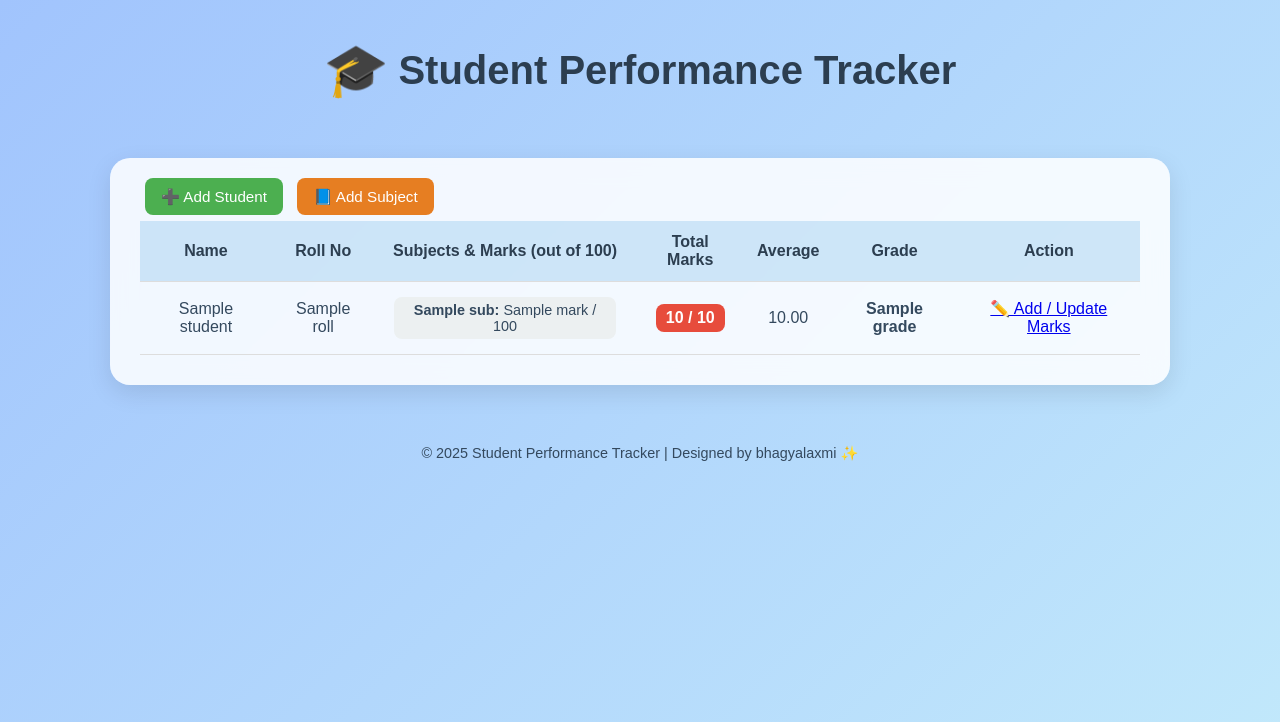
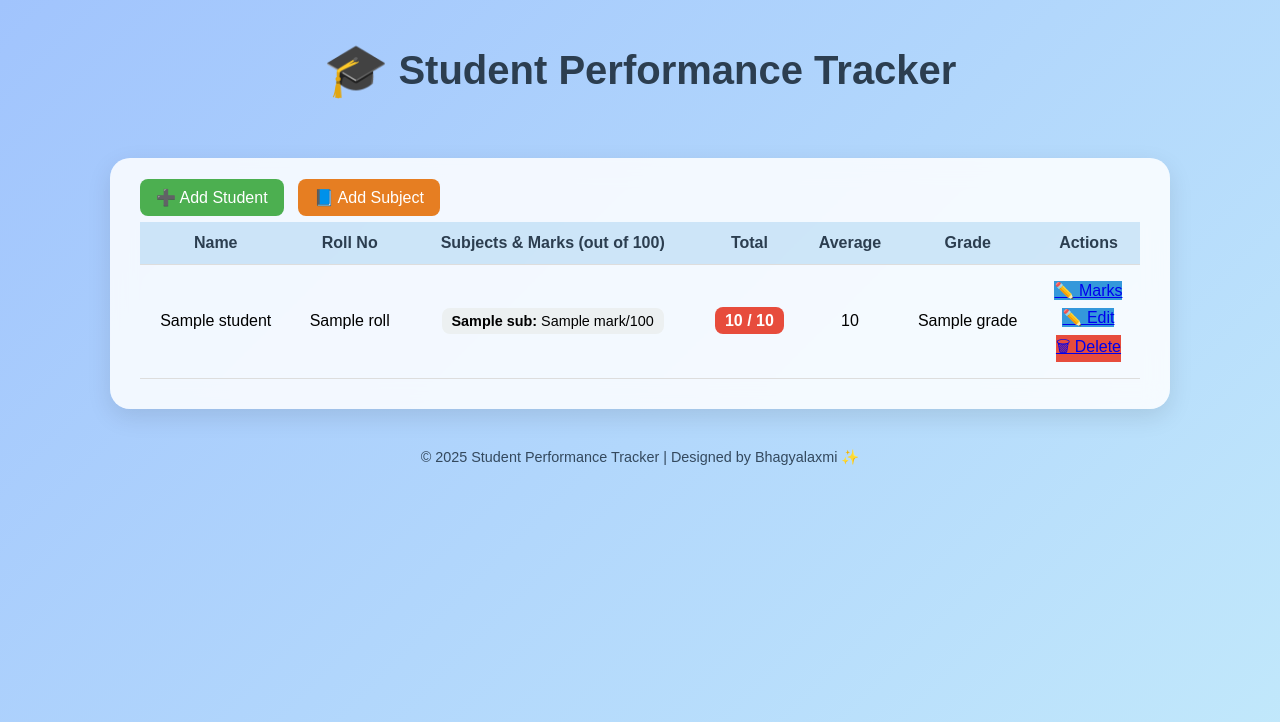
Before and after one commit to Bhagyalaxmi-mohanty/student-performance---tracker, a Flask app: template templates/index.html in a window 1280 px wide. Shown: the top 722 px of the page. Run offline with Flask 3, Linux system fonts and the light colour scheme; the template is opened without the code that fills it: most values are stand-ins (such as "Sample title", 1, 10 or a date in 2020).

```diff
--- a/app.py
+++ b/app.py
@@ -102,6 +102,31 @@ def add_marks(roll):
         return redirect(url_for('index'))
 
     return render_template("add_marks.html", student=student, subjects=subjects)
+@app.route('/edit_student/<roll>', methods=['GET', 'POST'])
+def edit_student(roll):
+    student = None
+
+    for s in students:
+        if s['roll'] == roll:
+            student = s
+            break
+
+    if not student:
+        return redirect(url_for('index'))
+
+    if request.method == 'POST':
+        student['name'] = request.form['name'].strip()
+        student['roll'] = request.form['roll'].strip()
+        return redirect(url_for('index'))
+
+    return render_template("edit_student.html", student=student)
+@app.route('/delete_student/<roll>')
+def delete_student(roll):
+    global students
+    students = [s for s in students if s['roll'] != roll]
+    return redirect(url_for('index'))
+
+
 
 # -------------------------
 # Run Flask App
--- a/templates/index.html
+++ b/templates/index.html
@@ -3,6 +3,7 @@
 <head>
     <meta charset="UTF-8">
     <title>Student Performance Tracker</title>
+
     <style>
         body {
             font-family: "Poppins", sans-serif;
@@ -38,12 +39,6 @@
             padding: 30px;
             width: 90%;
             max-width: 1000px;
-            transition: 0.3s;
-        }
-
-        .container:hover {
-            transform: translateY(-3px);
-            box-shadow: 0 12px 30px rgba(0, 0, 0, 0.15);
         }
 
         table {
@@ -56,91 +51,55 @@
             padding: 12px;
             text-align: center;
             border-bottom: 1px solid #ddd;
-            font-size: 1em;
         }
 
         th {
             background-color: rgba(52, 152, 219, 0.2);
             color: #2c3e50;
-            font-weight: 600;
-        }
-
-        td {
-            color: #34495e;
         }
 
         .actions a {
             text-decoration: none;
             padding: 10px 16px;
             border-radius: 8px;
-            font-size: 0.95em;
             font-weight: 500;
-            margin: 0 5px;
-            transition: 0.3s ease;
-        }
-
-        .actions a.add {
-            background: #4caf50;
+            margin-right: 10px;
             color: white;
         }
 
-        .actions a.add:hover {
-            background: #43a047;
-            box-shadow: 0 0 10px rgba(76, 175, 80, 0.6);
+        .add { background: #4caf50; }
+        .subject { background: #e67e22; }
+
+        .marks {
+            background: #3498db;
+            display: inline-block;
+            margin: 4px 0;
         }
 
-        .actions a.subject {
-            background: #e67e22;
-            color: white;
-        }
-
-        .actions a.subject:hover {
-            background: #d35400;
-            box-shadow: 0 0 10px rgba(230, 126, 34, 0.6);
-        }
-
-        .actions a.marks {
-            background: #3498db;
-            color: white;
-        }
-
-        .actions a.marks:hover {
-            background: #2980b9;
-            box-shadow: 0 0 10px rgba(52, 152, 219, 0.6);
-        }
-
-        .no-data {
-            text-align: center;
-            color: #7f8c8d;
-            font-style: italic;
-            padding: 15px;
+        .delete {
+            background: #e74c3c;
         }
 
         .subject-box span {
             display: inline-block;
-            margin: 3px 8px;
+            margin: 3px 6px;
             padding: 5px 10px;
             background: #ecf0f1;
             border-radius: 8px;
             font-size: 0.9em;
         }
 
-        .grade {
-            font-weight: bold;
-        }
-
-        .grade.A { color: #2e7d32; }
-        .grade.B { color: #388e3c; }
-        .grade.C { color: #f57c00; }
-        .grade.D { color: #e53935; }
-        .grade.F { color: #b71c1c; }
+        .grade.A { color: #2e7d32; font-weight: bold; }
+        .grade.B { color: #388e3c; font-weight: bold; }
+        .grade.C { color: #f57c00; font-weight: bold; }
+        .grade.D { color: #e53935; font-weight: bold; }
+        .grade.F { color: #b71c1c; font-weight: bold; }
 
         .total-score {
+            padding: 5px 10px;
+            border-radius: 8px;
+            color: white;
             font-weight: bold;
-            border-radius: 8px;
-            padding: 5px 10px;
-            display: inline-block;
-            color: white;
         }
 
         .total-high { background: #2ecc71; }
@@ -148,20 +107,19 @@
         .total-low { background: #e74c3c; }
 
         footer {
-            margin-top: 40px;
-            text-align: center;
-            padding: 20px;
+            margin: 40px 0 20px;
             color: #34495e;
             font-size: 0.9em;
         }
-
     </style>
 </head>
+
 <body>
 
 <h1>Student Performance Tracker</h1>
 
 <div class="container">
+
     <div class="actions">
         <a href="{{ url_for('add_student') }}" class="add">➕ Add Student</a>
         <a href="{{ url_for('add_subject') }}" class="subject">📘 Add Subject</a>
@@ -173,11 +131,12 @@
             <th>Name</th>
             <th>Roll No</th>
             <th>Subjects & Marks (out of 100)</th>
-            <th>Total Marks</th>
+            <th>Total</th>
             <th>Average</th>
             <th>Grade</th>
-            <th>Action</th>
+            <th>Actions</th>
         </tr>
+
         {% for s in students %}
         {% if s.total >= 250 %}
             {% set total_class = 'total-high' %}
@@ -186,31 +145,57 @@
         {% else %}
             {% set total_class = 'total-low' %}
         {% endif %}
+
         <tr>
             <td>{{ s.name }}</td>
             <td>{{ s.roll }}</td>
+
             <td class="subject-box">
                 {% if s.grades %}
                     {% for sub, mark in s.grades.items() %}
-                        <span><strong>{{ sub }}:</strong> {{ mark }} / 100</span>
+                        <span><strong>{{ sub }}:</strong> {{ mark }}/100</span>
                     {% endfor %}
                 {% else %}
                     No marks yet
                 {% endif %}
             </td>
-            <td><span class="total-score {{ total_class }}">{{ "%.0f"|format(s.total) }} / {{ s.max_total }}</span></td>
-            <td>{{ "%.2f"|format(s.average) }}</td>
+
+            <td>
+                <span class="total-score {{ total_class }}">
+                    {{ s.total }} / {{ s.max_total }}
+                </span>
+            </td>
+
+            <td>{{ s.average }}</td>
             <td class="grade {{ s.grade }}">{{ s.grade }}</td>
-            <td><a href="{{ url_for('add_marks', roll=s.roll) }}" class="marks">✏️ Add / Update Marks</a></td>
+
+            <td>
+                <a href="{{ url_for('add_marks', roll=s.roll) }}" class="marks">
+                    ✏️ Marks
+                </a><br>
+
+                <a href="{{ url_for('edit_student', roll=s.roll) }}" class="marks">
+                    ✏️ Edit
+                </a><br>
+
+                <a href="{{ url_for('delete_student', roll=s.roll) }}"
+                   class="marks delete"
+                   onclick="return confirm('Delete this student?')">
+                    🗑 Delete
+                </a>
+            </td>
         </tr>
         {% endfor %}
     </table>
+
     {% else %}
-    <p class="no-data">No students added yet. Click “Add Student” to begin.</p>
+        <p>No students added yet.</p>
     {% endif %}
 </div>
 
-<footer>© 2025 Student Performance Tracker | Designed by bhagyalaxmi ✨</footer>
+<footer>
+    © 2025 Student Performance Tracker | Designed by Bhagyalaxmi ✨
+</footer>
 
 </body>
 </html>
```
Also changed, not shown: templates/edit_student.html (added, +79 -0 lines).
